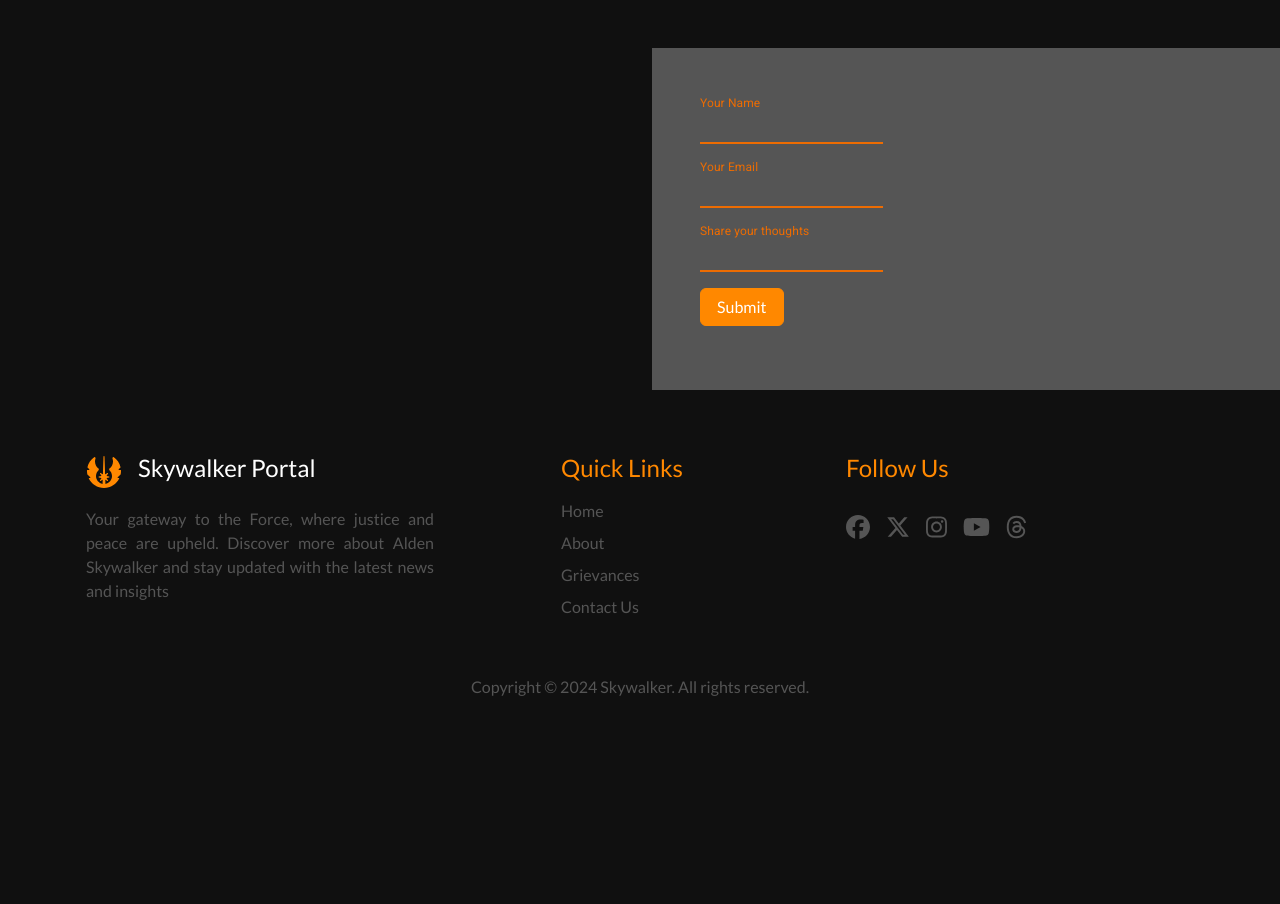
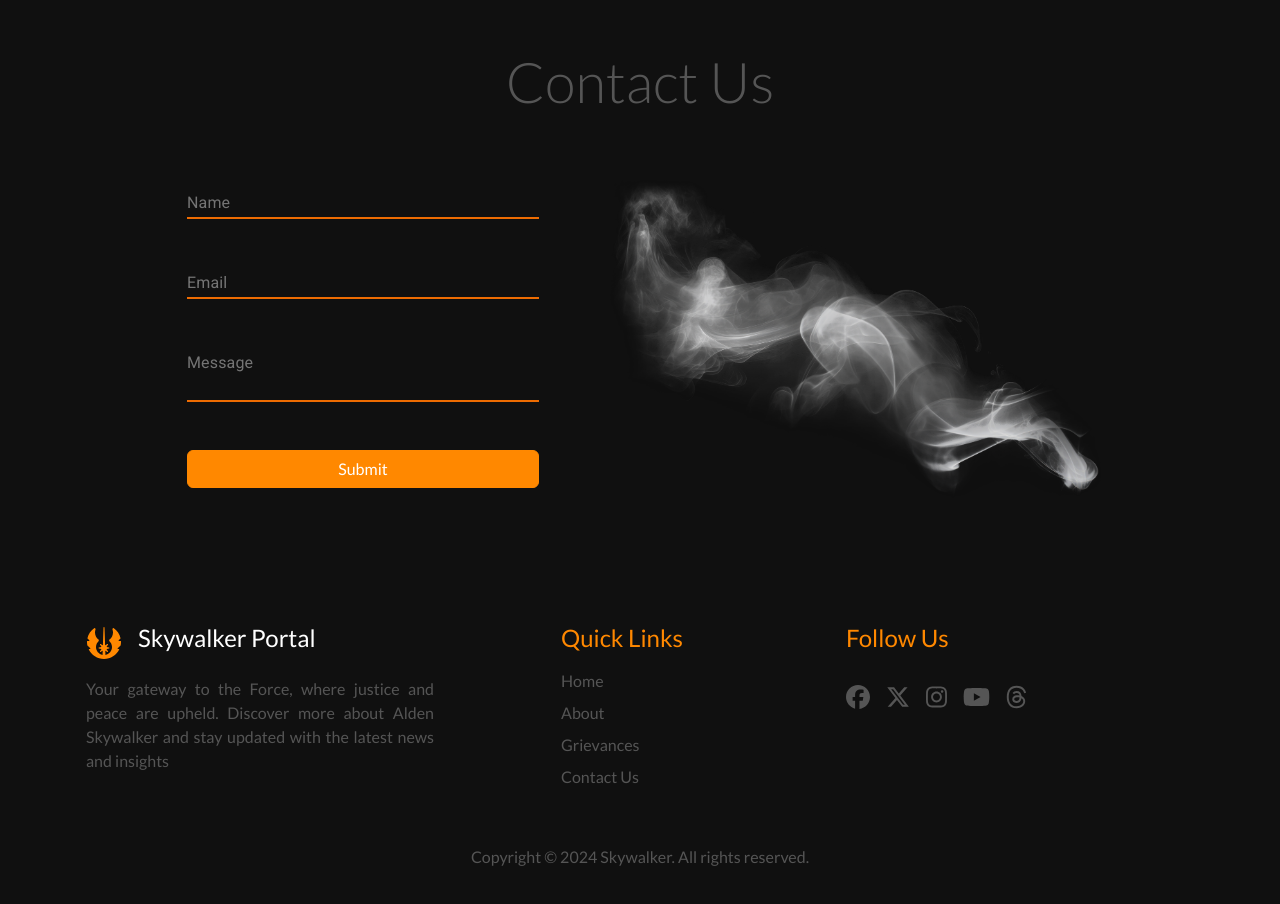
Before and after one commit to reshmaps156/skywalker-portal-frontend, a React (Vite) app: page /contact in a window 1280 px wide. Shown: the top 904 px of the page. Before the commit the page ends 800 px from the top, so only its background shows below. Built offline with nearby package versions, Linux system fonts and the light colour scheme.

Commit message:
contact us completed

```diff
--- a/src/pages/Contact.jsx
+++ b/src/pages/Contact.jsx
@@ -1,51 +1,105 @@
-import React from 'react'
+import React from 'react';
 import TextField from '@mui/material/TextField';
+import fog from '../assets/fog.png';
+import { motion } from 'framer-motion';
+
 function Contact() {
   return (
-        <div className='row  mt-5' >
-            <div className="col-md-6">
+    <div className='row mt-5 d-flex justify-content-center' >
+      <motion.h2
+        className='display-4 text-center text-secondary mb-5'
+        initial={{ opacity: 0, y: -50 }}
+        animate={{ opacity: 1, y: 0 }}
+        transition={{ duration: 0.5 }}
+      >
+        Contact Us
+      </motion.h2>
 
-            </div>
-            <div className="col-md-6  ">
-                <div className='bg-secondary  p-5'>
-                    <div className='mb-3 '>
-                        <TextField id="standard-basic" label="Your Name" variant="standard" color='warning' focused  InputProps={{
+      <motion.div
+        className="col-md-4"
+        initial={{ opacity: 0, x: -100 }}
+        animate={{ opacity: 1, x: 0 }}
+        transition={{ duration: 0.6 }}
+      >
+        <div style={{ maxWidth: '400px' }} className='p-4'>
+          <div className='mb-5'>
+            <TextField
+              id="standard-basic"
+              className='w-100'
+              placeholder='Name'
+              variant="standard"
+              color='warning'
+              focused
+              InputProps={{
                 sx: {
                   color: 'white',
                   '& .MuiSvgIcon-root': {
                     color: 'grey',
                   }
                 },
-                      }}/>
+              }}
+            />
           </div>
-                    <div className='mb-3'>
-                        <TextField id="standard-basic" label="Your Email" variant="standard"  color='warning' focused InputProps={{
+          <div className='mb-5'>
+            <TextField
+              id="standard-basic"
+              className='w-100'
+              variant="standard"
+              color='warning'
+              focused
+              placeholder='Email'
+              InputProps={{
                 sx: {
                   color: 'white',
                   '& .MuiSvgIcon-root': {
                     color: 'grey',
                   }
                 },
-                      }}/>
+              }}
+            />
           </div>
-                    <div className='mb-3'>
-                        <TextField id="standard-basic" label="Share your thoughts" variant="standard"  color='warning' focused InputProps={{
+          <div className='mb-5'>
+            <TextField
+              id="standard-basic"
+              className='w-100'
+              variant="standard"
+              color='warning'
+              multiline
+              placeholder='Message'
+              rows={2}
+              focused
+              InputProps={{
                 sx: {
                   color: 'white',
                   '& .MuiSvgIcon-root': {
                     color: 'grey',
                   }
                 },
-                      }}/>
+              }}
+            />
           </div>
-                    <div className='mb-3'>
-                       <button className='btn btn-warning'>Submit</button>
+          <div className='mb-5'>
+            <motion.button
+              className='btn btn-warning w-100'
+              whileHover={{ scale: 1.05 }}
+              whileTap={{ scale: 0.95 }}
+            >
+              Submit
+            </motion.button>
           </div>
         </div>
+      </motion.div>
 
+      <motion.div
+        className="col-md-5"
+        initial={{ opacity: 0, x: 100 }}
+        animate={{ opacity: 1, x: 0 }}
+        transition={{ duration: 0.6 }}
+      >
+        <img src={fog} alt="Background fog" className='w-100' />
+      </motion.div>
     </div>
-        </div>
-    )
+  );
 }
 
-export default Contact
+export default Contact;
```
Lines whose indentation alone changed are shown as unchanged.
